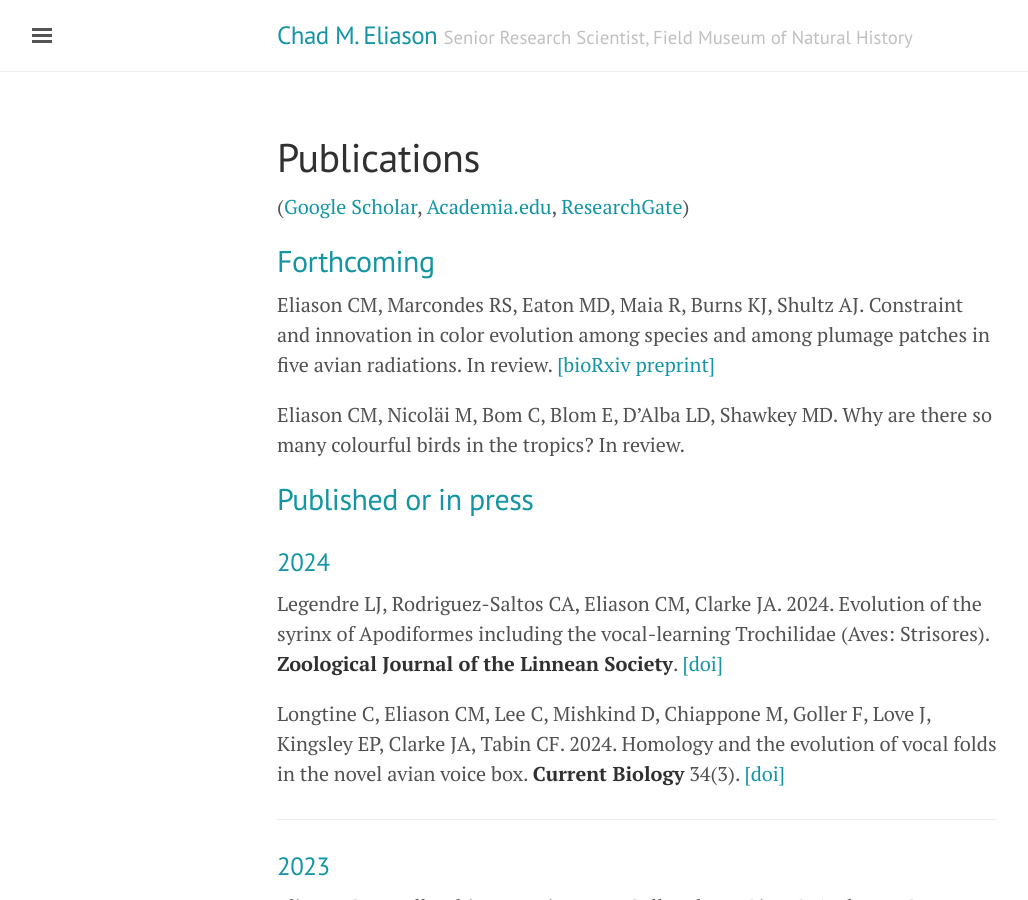
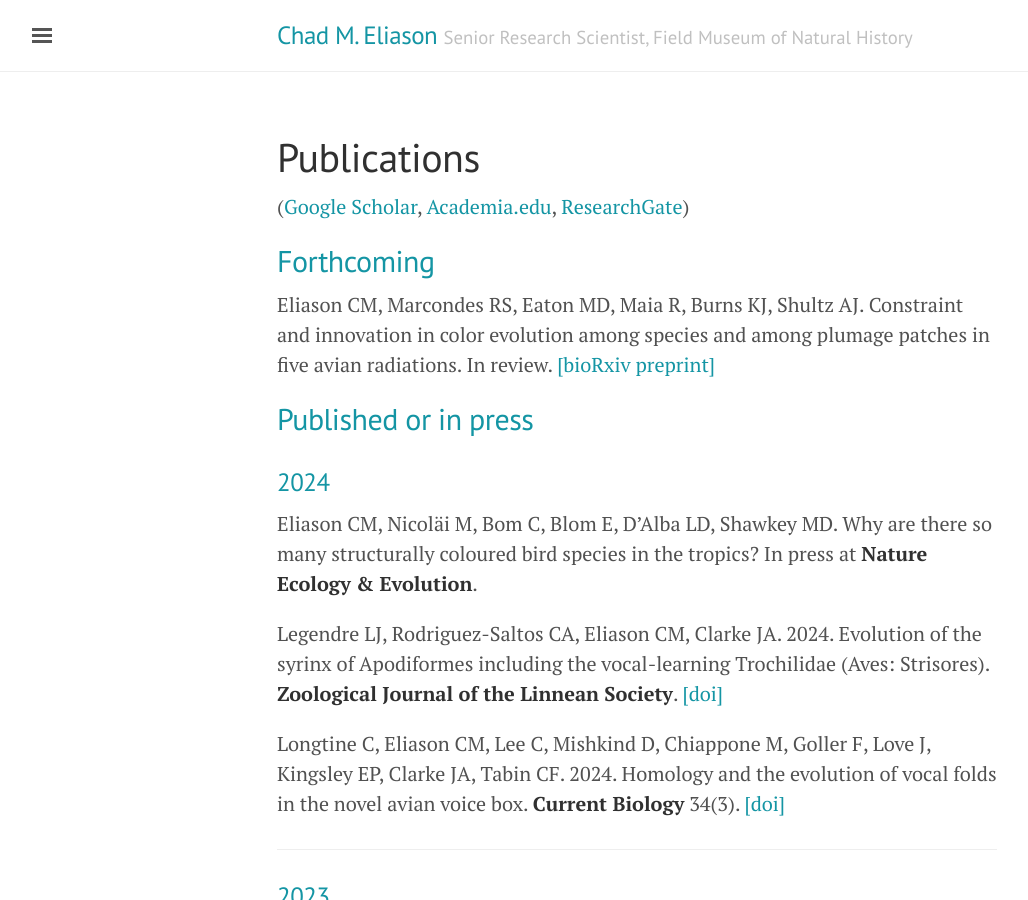
Before and after one commit to celiason/celiason.github.io, a Jekyll site: the page built from 2-publications.md, in a window 1280 px wide and 900 px high. Shown: the whole window, without its empty margins (3-1031 px from the left). Built offline with Jekyll 4.4.1, drawn with Linux system fonts in a browser that asks for light colours.

Commit message:
Update 2-publications.md

```diff
--- a/2-publications.md
+++ b/2-publications.md
@@ -9,11 +9,11 @@ title: Publications
 
 Eliason CM, Marcondes RS, Eaton MD, Maia R, Burns KJ, Shultz AJ. Constraint and innovation in color evolution among species and among plumage patches in five avian radiations. In review. [[bioRxiv preprint]](https://doi.org/10.1101/2023.08.02.551664)
 
-Eliason CM, Nicoläi M, Bom C, Blom E, D'Alba LD, Shawkey MD. Why are there so many colourful birds in the tropics? In review.
-
 ## Published or in press
 
 ### 2024
+
+Eliason CM, Nicoläi M, Bom C, Blom E, D'Alba LD, Shawkey MD. Why are there so many structurally coloured bird species in the tropics? In press at __Nature Ecology & Evolution__.
 
 Legendre LJ, Rodriguez-Saltos CA, Eliason CM, Clarke JA. 2024. Evolution of the syrinx of Apodiformes including the vocal-learning Trochilidae (Aves: Strisores). __Zoological Journal of the Linnean Society__. [[doi]](https://doi.org/10.1093/zoolinnean/zlae001)
 
```
